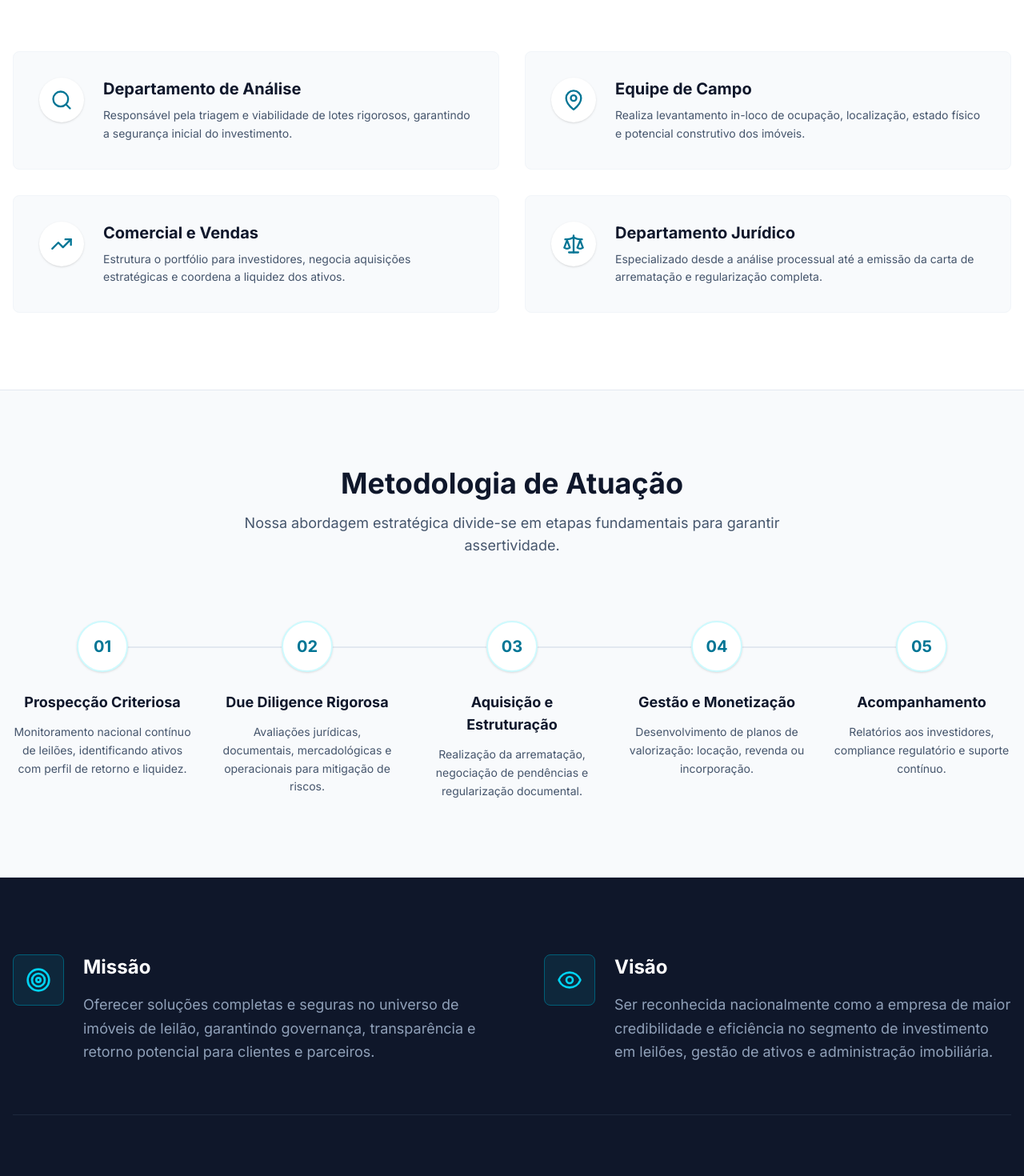
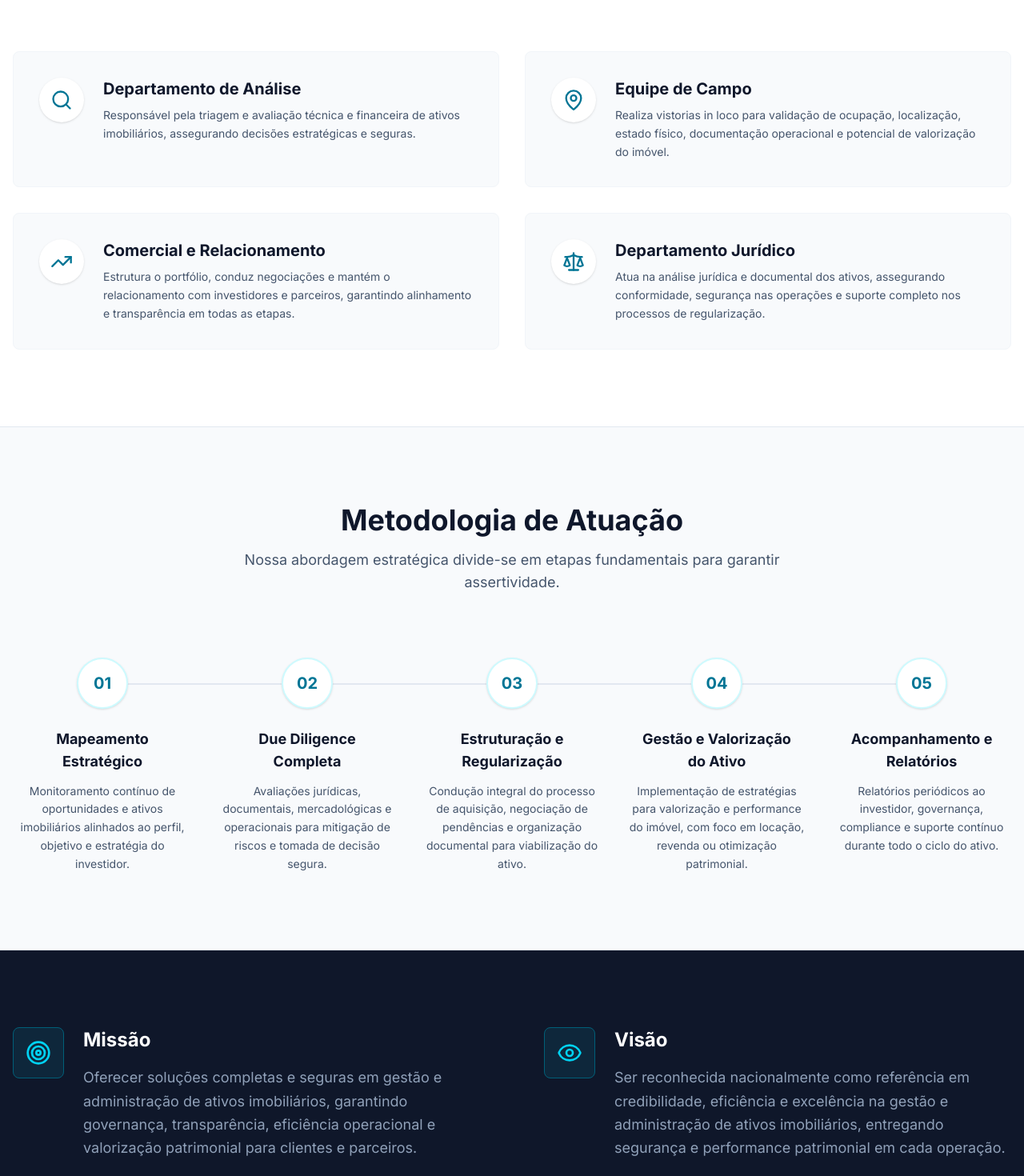
Before and after one commit to enzobsoares/awake-brasil, a Next.js app: page /quem-somos in a window 1280 px wide. Shown: the part 1940-3410 px from the top of the page at 80% size. Built offline with nearby package versions, Linux system fonts and the light colour scheme; a web font is replaced by a local one.

Commit message:
alteraç~eos textuais finais

```diff
--- a/app/investidor/page.tsx
+++ b/app/investidor/page.tsx
@@ -37,27 +37,27 @@ export default function InvestidorPage() {
   const whyInvest = [
     {
       title: 'Acesso a Oportunidades Selecionadas',
-      description: 'Imóveis previamente avaliados com potencial de valorização e geração de renda.',
+      description: 'Ativos imobiliários previamente avaliados, com potencial de valorização e geração de renda.',
       icon: Eye
     },
     {
       title: 'Estrutura Nacional',
-      description: 'Captação de ativos em diversas regiões do país, ampliando o universo de oportunidades.',
+      description: 'Atuação em diferentes regiões do país, ampliando a capacidade de mapeamento e gestão de ativos imobiliários.',
       icon: Landmark
     },
     {
       title: 'Gestão Profissional Completa',
-      description: 'Do arremate à monetização (locação, revenda ou valorização), cuidamos de tudo.',
+      description: 'Da estruturação à valorização do ativo (locação, revenda ou otimização patrimonial),cuidamos de toda a operação.',
       icon: Briefcase
     },
     {
       title: 'Transparência Plena',
-      description: 'Relatórios periódicos, governança e conformidade rigorosa em cada operação.',
+      description: 'Relatórios periódicos, governança e conformidade rigorosa em cada etapa da gestão.',
       icon: FileText
     },
     {
       title: 'Mitigação de Riscos',
-      description: 'Atuação com padrões técnicos e jurídicos que garantem segurança na aquisição.',
+      description: 'Atuação com padrões técnicos e jurídicos que garantem segurança na aquisição e na administração do ativo.',
       icon: Shield
     }
   ]
@@ -78,27 +78,27 @@ export default function InvestidorPage() {
     {
       number: '01',
       title: 'Contato Inicial',
-      desc: 'Análise de perfil, capital disponível e objetivos.'
+      desc: 'Análise de perfil, capital disponível e objetivos para definição da estratégia de investimento imobiliário.'
     },
     {
       number: '02',
       title: 'Seleção',
-      desc: 'Apresentação de portfólio com critérios técnicos avalizados.'
+      desc: 'Apresentação de portfólio com ativos previamente avaliados, seguindo critérios técnicos, jurídicos e financeiros.'
     },
     {
       number: '03',
-      title: 'Aquisição',
-      desc: 'Arrematação, regularização e estruturação da estratégia.'
+      title: 'Estruturação e Aquisição',
+      desc: 'Condução do processo de aquisição, organização documental, regularização e estruturação da estratégia do ativo.'
     },
     {
       number: '04',
       title: 'Gestão',
-      desc: 'Monitoramento contínuo, manutenção e relatórios periódicos.'
+      desc: 'Administração contínua do ativo com monitoramento, manutenção e relatórios periódicos de desempenho.'
     },
     {
       number: '05',
-      title: 'Monetização',
-      desc: 'Saída planejada ou manutenção da locação com prestação de contas.'
+      title: 'Valorização e Performance',
+      desc: 'Estratégia de valorização do patrimônio por meio de locação, revenda ou otimização do ativo, com prestação de contas e governança.'
     }
   ]
 
@@ -134,8 +134,9 @@ export default function InvestidorPage() {
               Invista com segurança, <br/> estratégia e <span className="text-cyan-500">respaldo institucional.</span>
             </h1>
             <p className="text-xl text-slate-300 leading-relaxed font-light max-w-3xl mx-auto">
-              Descubra como a Awake Brasil estrutura oportunidades de investimento em imóveis
-              provenientes de leilões, com gestão profissional e foco em resultados.
+              Descubra como a Awake Brasil estrutura e administra ativos imobiliários com gestão
+profissional, governança e foco em valorização patrimonial.
+
             </p>
           </motion.div>
         </div>
@@ -154,15 +155,16 @@ export default function InvestidorPage() {
             </h2>
             <div className="text-lg text-slate-600 leading-relaxed space-y-6">
               <p>
-                No atual cenário econômico, investir em ativos imobiliários via leilões judiciais e
-                extrajudiciais representa uma alternativa diferenciada de diversificação de portfólio. A
-                Awake Brasil identifica, avalia e estrutura essas oportunidades com o compromisso de
-                transparência, rigor técnico e performance.
+                No cenário atual, investir em ativos imobiliários com gestão profissional representa uma
+alternativa sólida para diversificação de portfólio. A Awake Brasil identifica, avalia e
+estrutura oportunidades com compromisso de transparência, rigor técnico e foco em
+performance.
+
               </p>
               <p className="font-medium text-slate-800">
-                Aqui encontrará uma jornada de investimento cuidadosamente concebida para oferecer
-                não apenas acesso a imóveis de leilão, mas a ativos geridos de forma proativa, com
-                acompanhamento especializado em todas as etapas.
+                Aqui você encontra uma jornada de investimento cuidadosamente planejada, com gestão e
+administração proativa de ativos imobiliários, acompanhamento especializado e suporte
+completo em todas as etapas.
               </p>
             </div>
           </motion.div>
--- a/app/page.tsx
+++ b/app/page.tsx
@@ -56,7 +56,7 @@ export default function HomePage() {
               </span>
             </h1>
             <p className="text-lg md:text-xl text-slate-300 max-w-2xl mx-auto leading-relaxed font-medium">
-              Estruturamos ativos desde a prospecção até a administração contínua, garantindo organização operacional, controle financeiro e valorização patrimonial.
+              Estruturamos com administração e gestão con
             </p>
             <div className="flex flex-col sm:flex-row gap-4 justify-center pt-8">
               <Button size="lg" className="bg-cyan-700 hover:bg-cyan-800 text-white rounded-none px-8 h-14 text-base tracking-wide transition-all duration-300 font-bold shadow-lg shadow-cyan-900/20">
@@ -152,17 +152,19 @@ export default function HomePage() {
         <div className="container mx-auto px-4">
           <div className="text-center mb-16 max-w-2xl mx-auto">
             <h2 className="text-3xl md:text-4xl font-bold text-slate-900 mb-4 tracking-tight">Nossa Expertise</h2>
-            <p className="text-slate-600 font-medium">Um ecossistema completo de gestão imobiliária, focado na segurança do seu patrimônio.</p>
+            <p className="text-slate-600 font-medium">Gestão e administração de ativos imobiliários com foco em eficiência, segurança e
+valorização patrimonial.
+</p>
           </div>
 
           {/* Grid Minimalista Centralizado */}
           <div className="grid md:grid-cols-2 lg:grid-cols-3 gap-x-12 gap-y-12 max-w-6xl mx-auto">
             {[
-              { title: "Prospecção Estratégica", desc: "Identificação de oportunidades em todo território nacional com análise criteriosa.", icon: Search },
-              { title: "Due Diligence Integrada", desc: "Processos jurídicos, documentais e mercadológicos para mitigação de riscos.", icon: ShieldCheck },
-              { title: "Estruturação e Aquisição", desc: "Condução integral da operação, negociação e regularização do imóvel.", icon: FileCheck },
-              { title: "Gestão Especializada", desc: "Estratégias de monetização, locação ou revenda com foco no perfil do ativo.", icon: Settings },
-              { title: "Rede de Parceiros", desc: "Capilaridade operacional com representantes credenciados locais.", icon: Users },
+              { title: "Mapeamento de Ativos", desc: "Identificação e análise de oportunidades imobiliárias alinhadas ao perfil e objetivos do investidor.", icon: Search },
+              { title: "Estruturação e Regularização", desc: "Condução completa de etapas operacionais, negociação, regularização e suporte técnico para gestão do imóvel.", icon: ShieldCheck },
+              { title: "Rede de Especialistas", desc: "Atuação com parceiros credenciados para suporte local, execução técnica e acompanhamento de demandas operacionais.", icon: FileCheck },
+              { title: "Gestão Jurídica e Documental", desc: "Organização e acompanhamento de processos jurídicos e documentais para garantir conformidade e mitigação de riscos.", icon: Settings },
+              { title: "Administração Estratégica", desc: "Gestão contínua com organização operacional, controle financeiro e direcionamento para valorização do patrimônio.", icon: Users },
             ].map((item, index) => (
               <motion.div
                 key={index}
--- a/app/quem-somos/page.tsx
+++ b/app/quem-somos/page.tsx
@@ -45,22 +45,22 @@ export default function QuemSomosPage() {
   const departments = [
     {
       title: 'Departamento de Análise',
-      description: 'Responsável pela triagem e viabilidade de lotes rigorosos, garantindo a segurança inicial do investimento.',
+      description: 'Responsável pela triagem e avaliação técnica e financeira de ativos imobiliários, assegurando decisões estratégicas e seguras.',
       icon: Search
     },
     {
       title: 'Equipe de Campo',
-      description: 'Realiza levantamento in-loco de ocupação, localização, estado físico e potencial construtivo dos imóveis.',
+      description: 'Realiza vistorias in loco para validação de ocupação, localização, estado físico, documentação operacional e potencial de valorização do imóvel.',
       icon: MapPin
     },
     {
-      title: 'Comercial e Vendas',
-      description: 'Estrutura o portfólio para investidores, negocia aquisições estratégicas e coordena a liquidez dos ativos.',
+      title: 'Comercial e Relacionamento',
+      description: 'Estrutura o portfólio, conduz negociações e mantém o relacionamento com investidores e parceiros, garantindo alinhamento e transparência em todas as etapas.',
       icon: TrendingUp
     },
     {
       title: 'Departamento Jurídico',
-      description: 'Especializado desde a análise processual até a emissão da carta de arrematação e regularização completa.',
+      description: 'Atua na análise jurídica e documental dos ativos, assegurando conformidade, segurança nas operações e suporte completo nos processos de regularização.',
       icon: Scale
     }
   ]
@@ -68,28 +68,28 @@ export default function QuemSomosPage() {
   const methodology = [
     {
       number: '01',
-      title: 'Prospecção Criteriosa',
-      description: 'Monitoramento nacional contínuo de leilões, identificando ativos com perfil de retorno e liquidez.',
+      title: 'Mapeamento Estratégico',
+      description: 'Monitoramento contínuo de oportunidades e ativos imobiliários alinhados ao perfil, objetivo e estratégia do investidor.',
     },
     {
       number: '02',
-      title: 'Due Diligence Rigorosa',
-      description: 'Avaliações jurídicas, documentais, mercadológicas e operacionais para mitigação de riscos.',
+      title: 'Due Diligence Completa',
+      description: 'Avaliações jurídicas, documentais, mercadológicas e operacionais para mitigação de riscos e tomada de decisão segura.',
     },
     {
       number: '03',
-      title: 'Aquisição e Estruturação',
-      description: 'Realização da arrematação, negociação de pendências e regularização documental.',
+      title: 'Estruturação e Regularização',
+      description: 'Condução integral do processo de aquisição, negociação de pendências e organização documental para viabilização do ativo.',
     },
     {
       number: '04',
-      title: 'Gestão e Monetização',
-      description: 'Desenvolvimento de planos de valorização: locação, revenda ou incorporação.',
+      title: 'Gestão e Valorização do Ativo',
+      description: 'Implementação de estratégias para valorização e performance do imóvel, com foco em locação, revenda ou otimização patrimonial.',
     },
     {
       number: '05',
-      title: 'Acompanhamento',
-      description: 'Relatórios aos investidores, compliance regulatório e suporte contínuo.',
+      title: 'Acompanhamento e Relatórios',
+      description: 'Relatórios periódicos ao investidor, governança, compliance e suporte contínuo durante todo o ciclo do ativo.',
     },
   ]
 
@@ -220,7 +220,9 @@ export default function QuemSomosPage() {
               Estrutura Organizacional
             </h2>
             <p className="text-lg text-slate-600">
-              Operamos por meio de departamentos estruturados que garantem controle, eficiência e especialização.
+              Operamos com áreas estruturadas para garantir controle, eficiência e excelência na gestão
+e administração de ativos imobiliários.
+
             </p>
           </div>
 
@@ -309,8 +311,9 @@ export default function QuemSomosPage() {
                <div>
                   <h3 className="text-2xl font-bold mb-4 text-white">Missão</h3>
                   <p className="text-slate-400 leading-relaxed text-lg">
-                    Oferecer soluções completas e seguras no universo de imóveis de leilão,
-                    garantindo governança, transparência e retorno potencial para clientes e parceiros.
+                    Oferecer soluções completas e seguras em gestão e administração de ativos
+imobiliários, garantindo governança, transparência, eficiência operacional e valorização
+patrimonial para clientes e parceiros.
                   </p>
                </div>
             </motion.div>
@@ -327,8 +330,9 @@ export default function QuemSomosPage() {
                <div>
                   <h3 className="text-2xl font-bold mb-4 text-white">Visão</h3>
                   <p className="text-slate-400 leading-relaxed text-lg">
-                    Ser reconhecida nacionalmente como a empresa de maior credibilidade e eficiência
-                    no segmento de investimento em leilões, gestão de ativos e administração imobiliária.
+                    Ser reconhecida nacionalmente como referência em credibilidade, eficiência e excelência
+na gestão e administração de ativos imobiliários, entregando segurança e performance
+patrimonial em cada operação.
                   </p>
                </div>
             </motion.div>
```
Also changed, not shown: app/clientes/page.tsx (+10 -8 lines).
